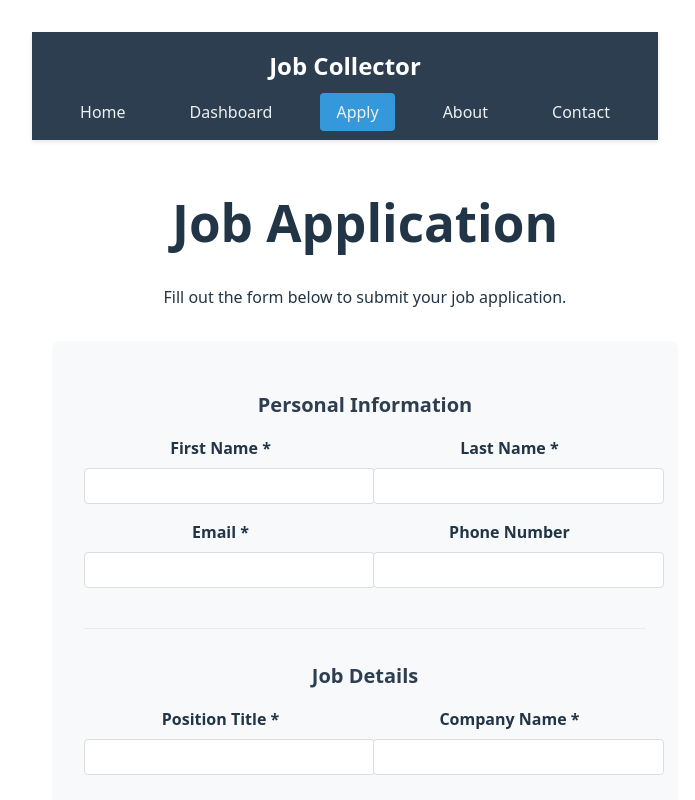
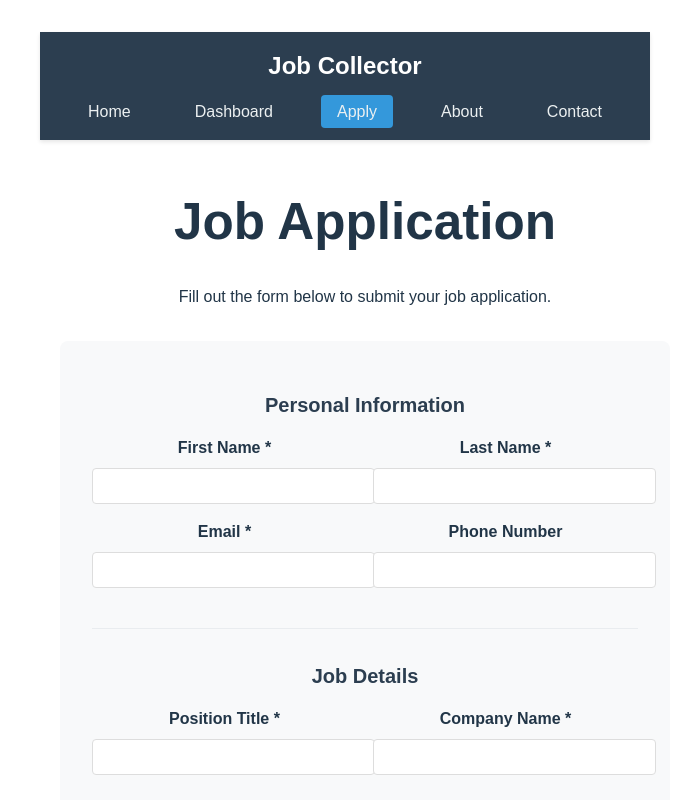
Before and after one commit to Kenspectacle/Applica, a React (Vite) app in the folder frontend/: page /apply in a window 1280 px wide. Shown: the top 800 px of the page, without its empty margins (295-990 px from the left). Built offline with nearby package versions, Linux system fonts and the light colour scheme.

Commit message:
style: add Satoshi font-family

```diff
--- a/frontend/src/App.css
+++ b/frontend/src/App.css
@@ -3,6 +3,7 @@
   margin: 0 auto;
   padding: 2rem;
   text-align: center;
+  font-family: Satoshi,sans-serif;
 }
 
 .logo {
```
